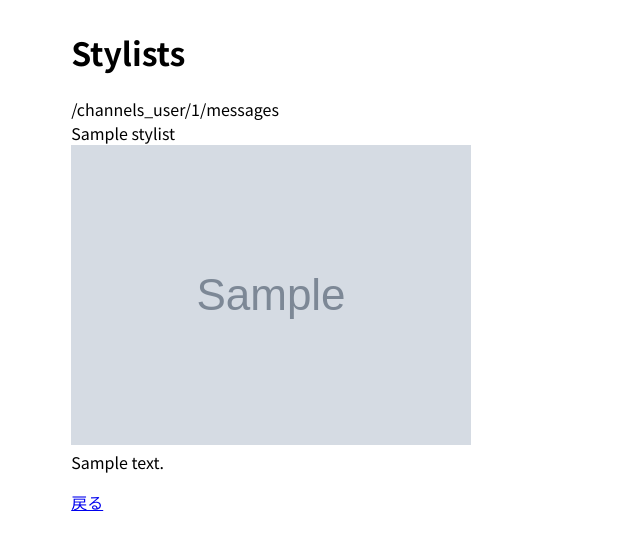
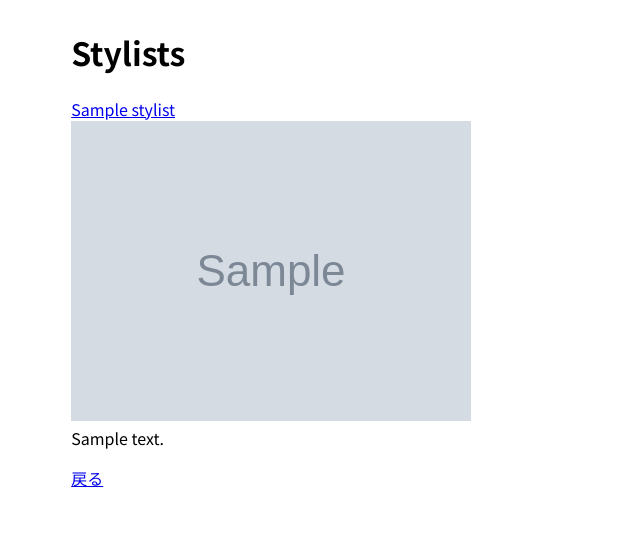
Before and after one commit to J-Team-2025-Winter/J-Team-2025-Winter, a Flask app: template ChatApp/templates/channels_user.html in a window 1280 px wide. Shown: the top 550 px of the page, without its empty margins (0-640 px from the left). Run offline with Flask 2, Linux system fonts and the light colour scheme; the template is opened without the code that fills it: most values are stand-ins (such as "Sample title", 1, 10 or a date in 2020); grey boxes marked "Sample" are stand-in pictures.

Commit message:
[update]channels_user.html「美容師名をボタン化」

```diff
--- a/ChatApp/templates/channels_user.html
+++ b/ChatApp/templates/channels_user.html
@@ -6,8 +6,9 @@
     <h1>Stylists</h1>
       {% for stylists in channels_stylist %}
         <p>
-          {{ url_for('detail_user_channel', cid=stylists.customers_stylists_id) }}<br>
-          {{ stylists.stylist_name }}<br>
+          <a href="{{ url_for('detail_user_channel', cid=stylists.customers_stylists_id) }}">
+          {{ stylists.stylist_name }}
+          </a><br>
           <img src="{{ url_for('display_profile_process', filename=stylists.profile_picture_url) }}" alt="Profile_Picture"><br>
           {{ stylists.comment }}<br>
         </p>
```
